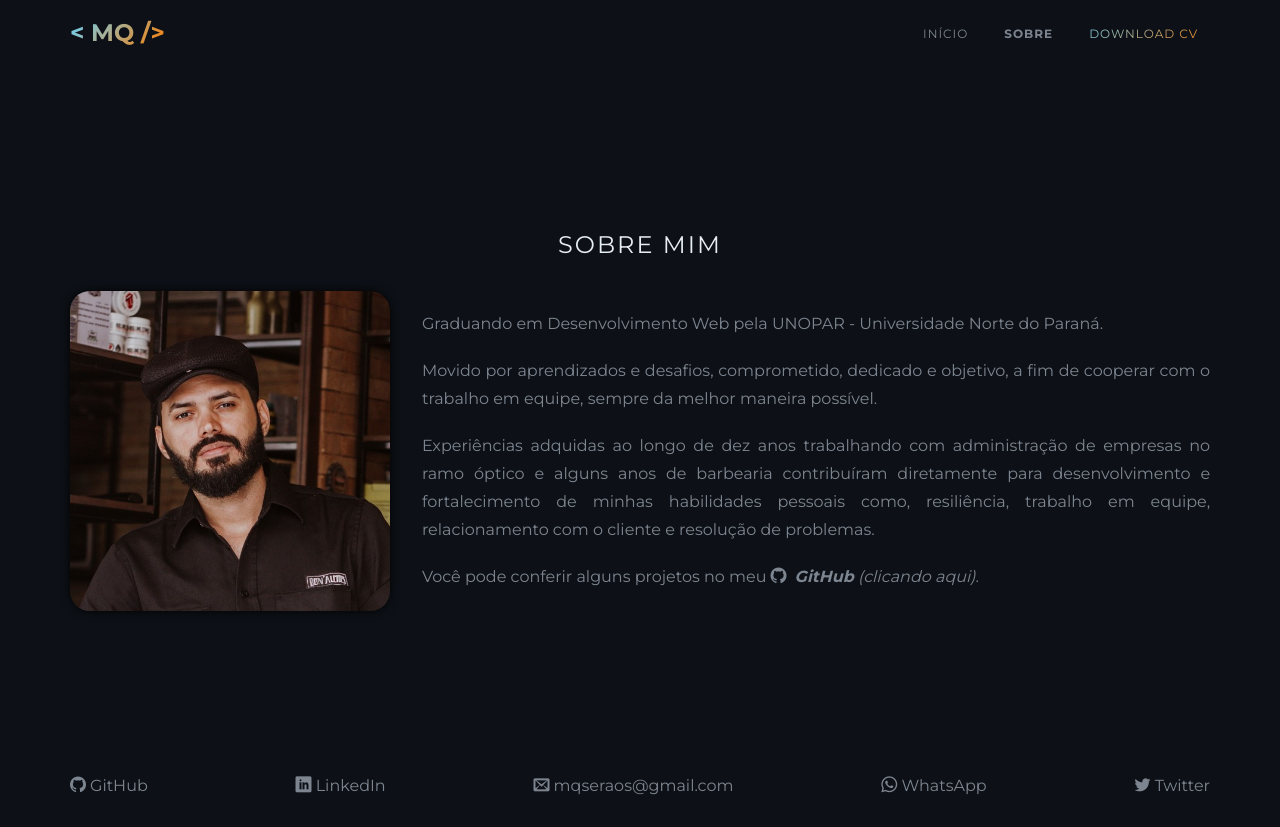
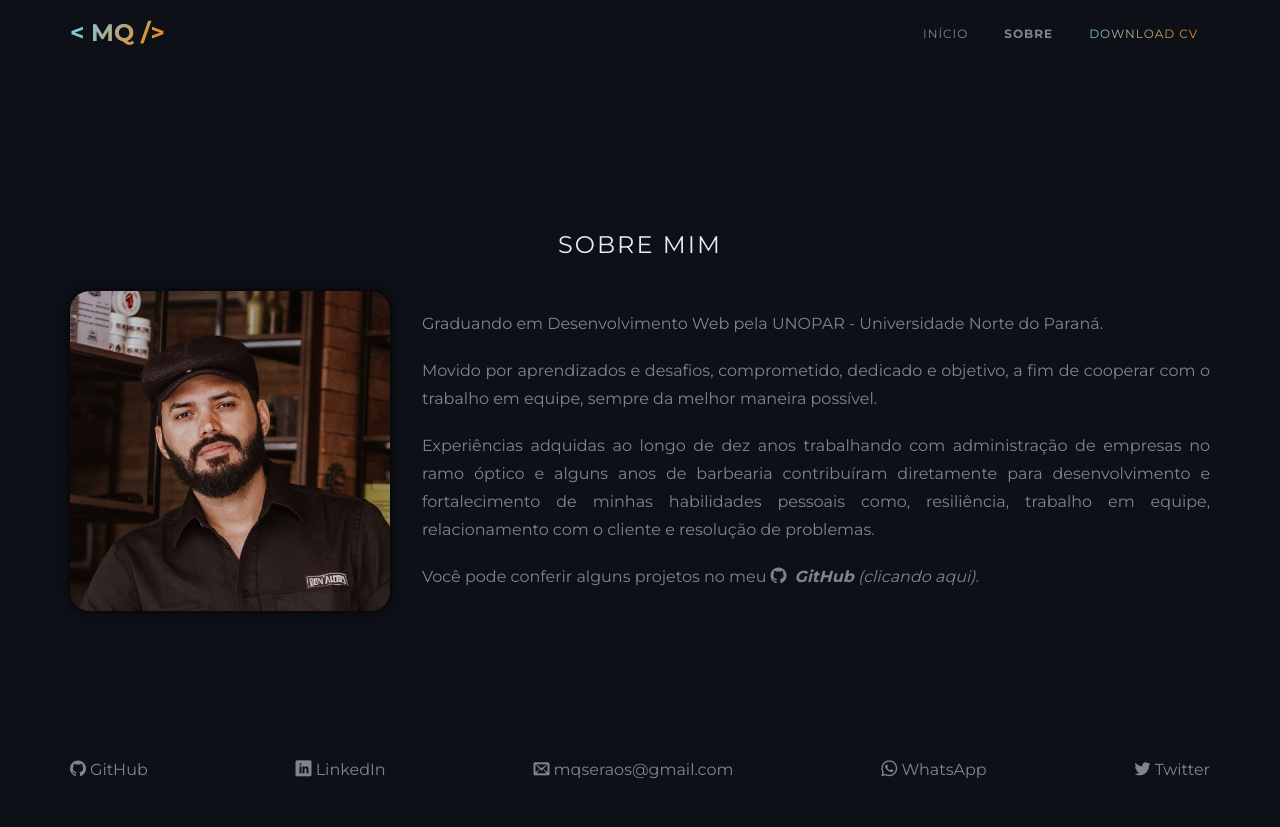
Before and after one commit to mqsoares/mqsoares.github.io, a plain HTML site: page assets/views/about.html in a window 1280 px wide. After the commit the page ends 800 px from the top, so only its background shows below. Drawn offline with nearby package versions, Linux system fonts and the light colour scheme; files whose address does not match are found by name.

Commit message:
Position relative contacts

```diff
--- a/assets/css/about.css
+++ b/assets/css/about.css
@@ -51,7 +51,7 @@
         height: 18.75rem;
     }
     .about-write {
-        margin-bottom: 1.5rem;
+        margin-bottom: 2.5rem;
     }
 }
 
--- a/assets/css/homeContacts.css
+++ b/assets/css/homeContacts.css
@@ -1,3 +1,8 @@
+section.home-links-contacts {
+    position: relative;
+    top: -1rem;
+}
+
 .home-links-contacts ul {
     display: flex;
     flex-direction: row;
@@ -9,10 +14,6 @@
     color: var(--text-color-second);
     align-items: center;
     transition: .3s ease-in-out;
-}
-
-section.home-links-contacts ul.ul-icons-text {
-    padding-bottom: 2rem;
 }
 
 section.home-links-contacts ul.ul-only-icons {
```
